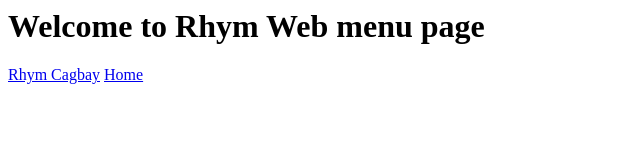
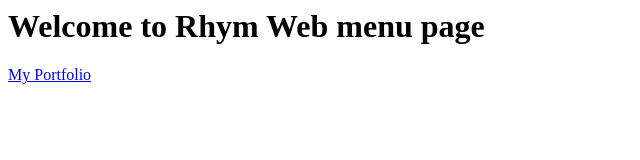
Before and after one commit to rhymece/RC, a plain HTML site: page index.html in a window 1280 px wide. Shown: the full height of the page, 0-640 px from the left. Drawn offline with Linux system fonts and the light colour scheme.

Commit message:
portfolio

```diff
--- a/index.html
+++ b/index.html
@@ -6,8 +6,7 @@
 </head>
 <body>
     <h1>Welcome to Rhym Web menu page</h1>
-    <a href="Portfolio/index.html">Rhym Cagbay</a>
-    <a href="Portfolio/">Home</a>
+    <a href="Portfolio/index.html">My Portfolio</a>
 
 </body>
 </html>
```
